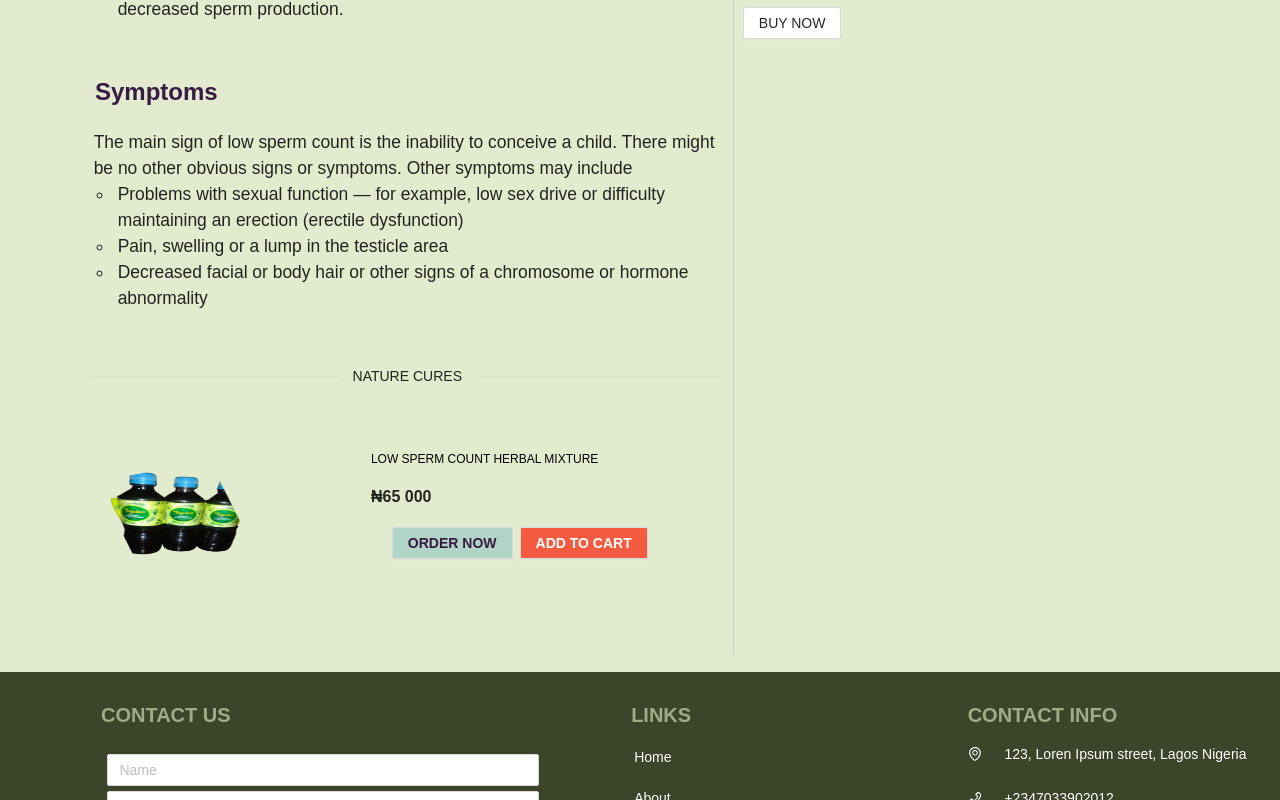
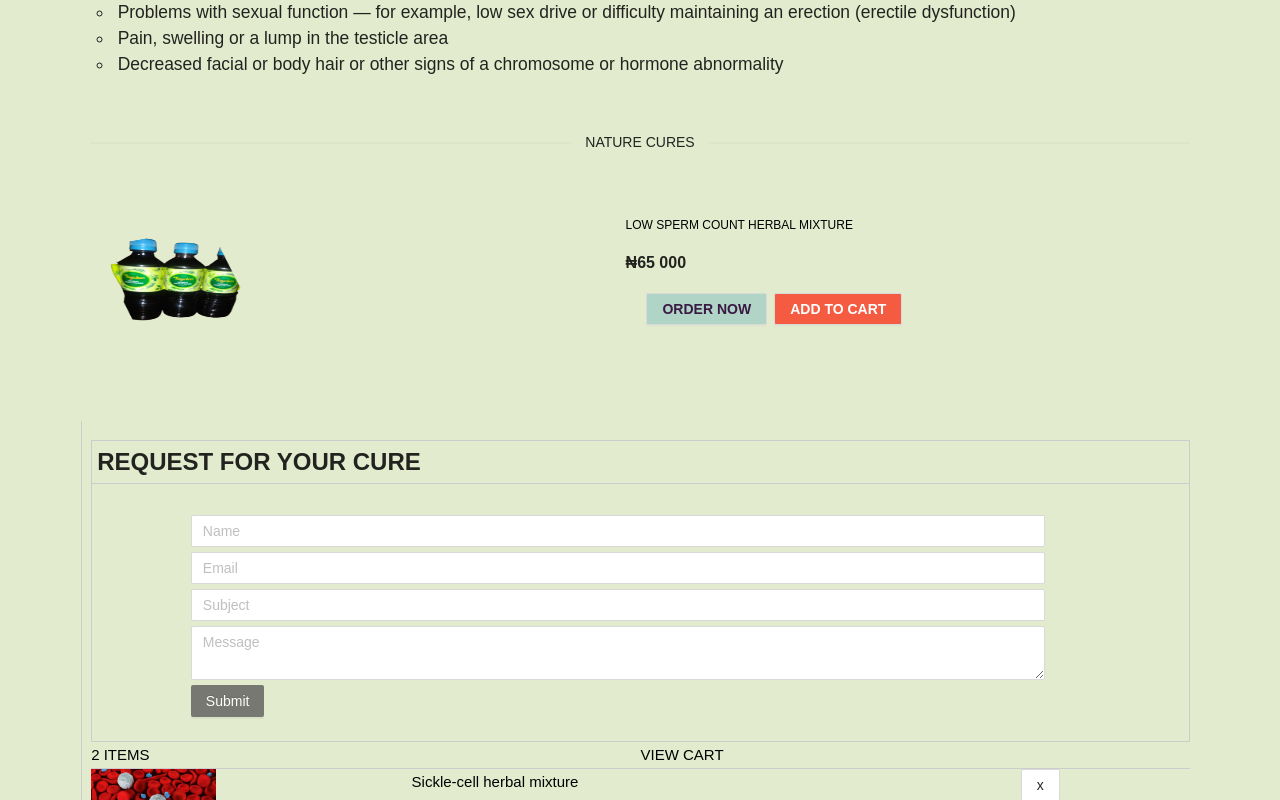
Before and after one commit to damigreen/raychan-frontend, a React (Create React App) app: page /low-sperm-count in a window 1280 px wide. Shown: the part 740-1540 px from the top of the page. Built offline with nearby package versions, Linux system fonts and the light colour scheme.

Commit message:
Included responsive design for disease

```diff
--- a/src/components/diseases and conditions/low sperm count/LowSpermCount.js
+++ b/src/components/diseases and conditions/low sperm count/LowSpermCount.js
@@ -13,6 +13,10 @@ import ShopCart from '../../cart/ShopCart';
 
 const { Title, Paragraph } = Typography
 
+/*
+ #diseases .diseases-mobile
+ disease-column
+*/
 class LowSpermCount extends Component {
   constructor(props) {
     super(props);
@@ -37,14 +41,13 @@ class LowSpermCount extends Component {
       return null;
     }
 
-    console.log(this.props)
     return (
       <div id="diseases">
         <div id="disease">
           <Title className="disease-title main" level={2}>{lowSpermCountData.name}</Title>
 
-          <Row>
-            <Col span={14}>
+          <Row className="diseases-mobile">
+            <Col span={14} sm={24}>
               <Row className="disease-row">
                   <Col span={24} id="disease-column">
                     <Title className="disease-title" level={3}>Introduction</Title>
@@ -81,7 +84,8 @@ class LowSpermCount extends Component {
                   <Col span={24}>
                     <Row>
                       <div id="cure-wrap">
-                              <Col span={12}>
+                {/* xs={20} sm={18} md={14} lg={11} xl={8} */}
+                        <Col span={12} sm={16} lg={24} md={20} >
                             <div className="cure-image">
                               <img src={cureImage} alt="Diseases cure image" />
                             </div>
@@ -109,7 +113,7 @@ class LowSpermCount extends Component {
                 </Row>
             </Col>
 
-            <Col span={10} id="contact-form" className="sidebar">
+            <Col span={10} sm={24} id="contact-form" className="sidebar">
               <div className='form-wrap'>
               <Title className="form-title" level={3}>REQUEST FOR YOUR CURE</Title>
                 <Contact />
```
Lines whose indentation alone changed are shown as unchanged.
